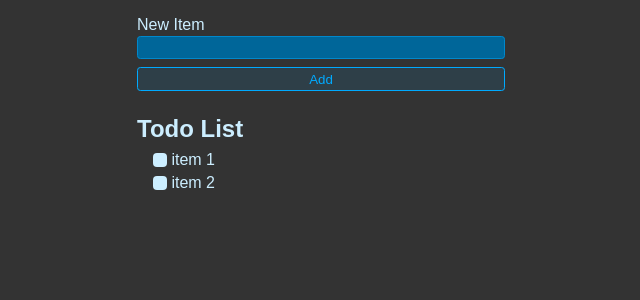
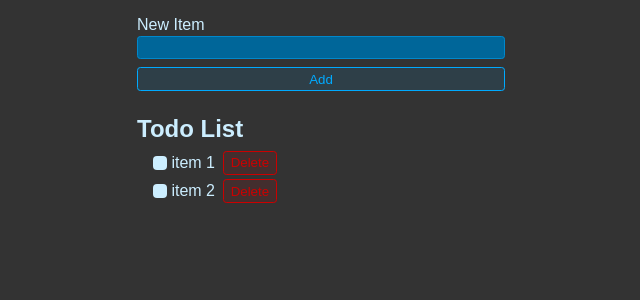
Before and after one commit to shreyas-a-s/react-todo-list, a React (Vite) app: page / in a window 1280 px wide. Shown: the top 300 px of the page, without its empty margins (319-959 px from the left). Built offline with nearby package versions, Linux system fonts and the light colour scheme.

Commit message:
feat: Add 'Delete' buttons to list items

```diff
--- a/src/App.jsx
+++ b/src/App.jsx
@@ -17,12 +17,14 @@ export default function App() {
             <input type="checkbox"/>
             item 1
           </label>
+          <button className="btn btn-danger">Delete</button>
         </li>
         <li>
           <label>
             <input type="checkbox"/>
             item 2
           </label>
+          <button className="btn btn-danger">Delete</button>
         </li>
       </ul>
     </>
```
